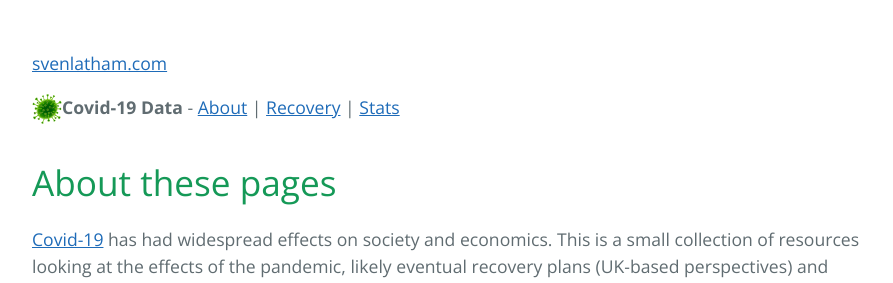
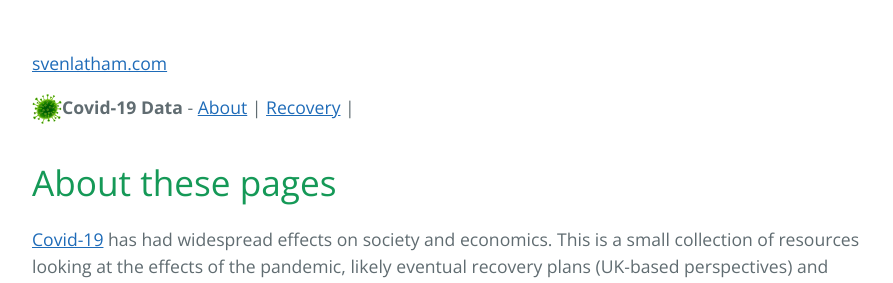
Before and after one commit to svenlatham/svenlatham-website, a Jekyll site: the page built from covid19/index.html, in a window 1280 px wide. Shown: the top 283 px of the page, without its empty margins (192-1085 px from the left). Built offline with Jekyll 4.4.1, drawn with Linux system fonts in a browser that asks for light colours.

Commit message:
Removed stats from the menu

```diff
--- a/_includes/covid-menu.html
+++ b/_includes/covid-menu.html
@@ -9,5 +9,5 @@
     <img src="/f/apple-microbe.png" style="width: 30px; vertical-align: middle"><strong>Covid-19 Data</strong> -
     <a href=".">About</a> |
     <a href="recovery">Recovery</a> |
-    <a href="stats">Stats</a>
+    <!--<a href="stats">Stats</a>-->
 </nav>
```
